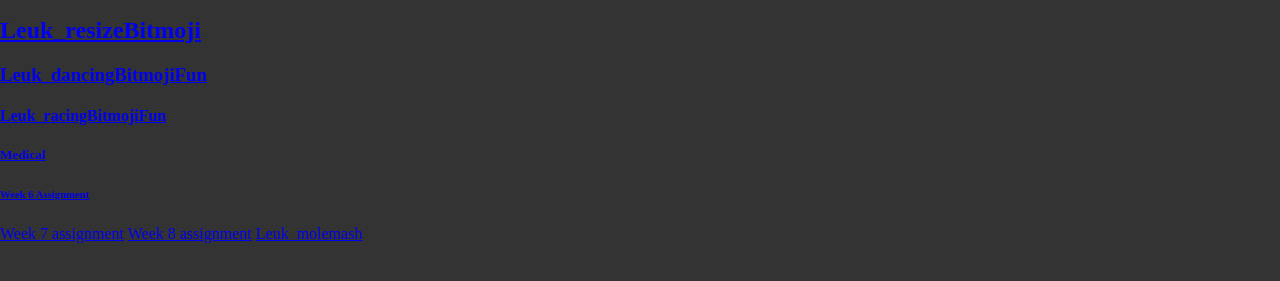
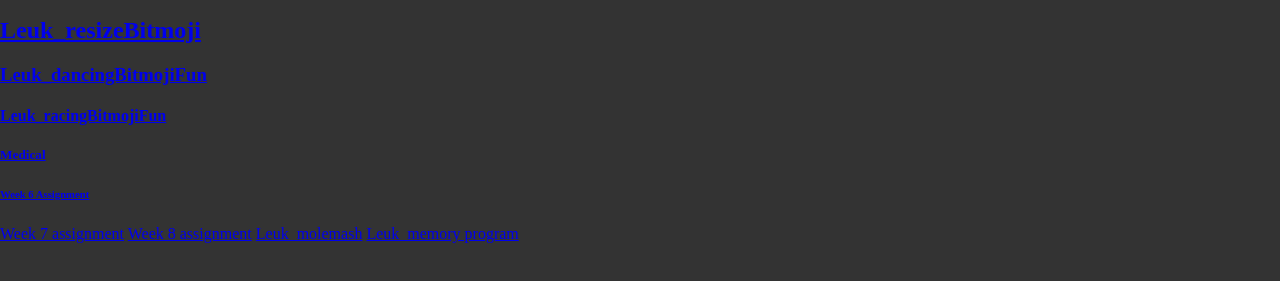
Before and after one commit to JL278/JL278.github.io, a plain HTML site: page javascripts.html in a window 1280 px wide. Shown: the part 361-642 px from the top of the page. Drawn offline with Linux system fonts and the light colour scheme; a script that the page names is missing.

Commit message:
Add files via upload

```diff
--- a/javascripts.html
+++ b/javascripts.html
@@ -42,5 +42,6 @@
     <h7><a href="https://www.khanacademy.org/computer-programming/week-7-assignment/5151759739437056">Week 7 assignment</a></h2><script src="https://www.khanacademy.org/computer-programming/week-7-assignment/5151759739437056/embed.js?editor=yes&buttons=yes&author=yes&embed=yes"></script></h7>
     <h8><a href="https://www.khanacademy.org/computer-programming/week-8-assignment/5973213582245888">Week 8 assignment</a></h2><script src="https://www.khanacademy.org/computer-programming/week-8-assignment/5973213582245888/embed.js?editor=yes&buttons=yes&author=yes&embed=yes"></script></h8>
     <h9><a href="https://www.khanacademy.org/computer-programming/leuk_molemash/6293680071426048">Leuk_molemash</a></h2><script src="https://www.khanacademy.org/computer-programming/leuk_molemash/6293680071426048/embed.js?editor=yes&buttons=yes&author=yes&embed=yes"></script></h9>
+    <h10><a href="https://www.khanacademy.org/computer-programming/leuk_memory-program/4847394026078208">Leuk_memory program</a></h2><script src="https://www.khanacademy.org/computer-programming/leuk_memory-program/4847394026078208/embed.js?editor=yes&buttons=yes&author=yes&embed=yes"></script><h10>
 </body>
 </html>
```
